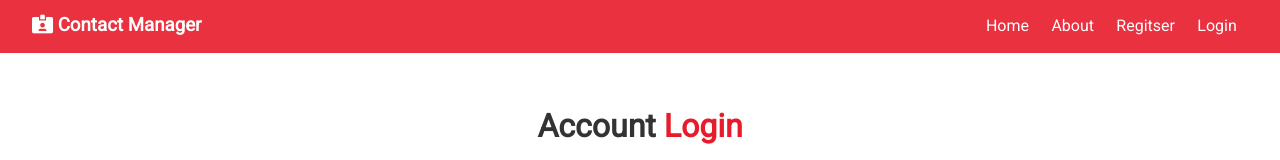
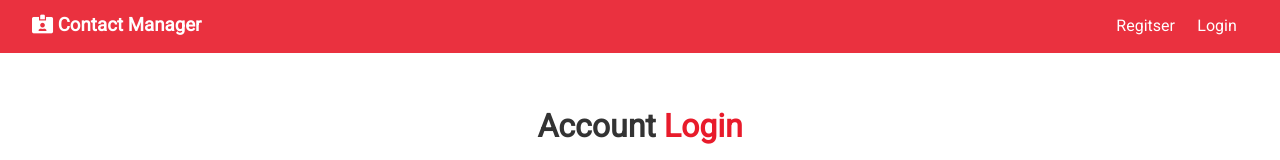
Before and after one commit to AravindMurgan/ContactsStorage-MERN-Stack-, a React (Create React App) app in the folder client/: page /login in a window 1280 px wide. Shown: the top 160 px of the page. Built offline with nearby package versions, Linux system fonts and the light colour scheme.

Commit message:
login-state done

```diff
--- a/client/src/component/layout/Navbar.js
+++ b/client/src/component/layout/Navbar.js
@@ -1,32 +1,57 @@
-import React from 'react';
+import React, { useContext, useEffect, Fragment } from 'react';
 import PropTypes from 'prop-types';
-import {Link} from 'react-router-dom';
+import { Link } from 'react-router-dom';
+import AuthContext from '../.././context/auth/authContext';
 
-export const Navbar = ({title,icon}) => {
+export const Navbar = ({ title, icon }) => {
+	const authContext = useContext(AuthContext);
+
+	const { isAuthenticated, logout, user } = authContext;
+
+    const onLogout = ()=>{
+        logout();
+    }
+
+	const authLinks = (
+		<Fragment>
+			<li>Hello {user && user.name} </li>
+			<li>
+				<a onClick={onLogout} href='#'>
+					<i className='fas fa-sign-out-alt'></i>
+					<span className='hide-sm'>Logout</span>
+				</a>
+			</li>
+		</Fragment>
+	);
+
+	const guestLinks = (
+		<Fragment>
+			<Link to='/register'>Regitser</Link>
+			<Link to='/login'>Login</Link>
+		</Fragment>
+	);
+
 	return (
-        <div className="navbar bg-primary">
+		<div className='navbar bg-primary'>
 			<h3>
-                <i className={icon}></i>  {title}
+				<i className={icon}></i> {title}
 			</h3>
 
 			<ul>
 				<li>
-                    <Link to="/home">Home</Link>
-                    <Link to="/about">About</Link>
-                    <Link to="/register">Regitser</Link>
-                    <Link to="/login">Login</Link>
+					{isAuthenticated ? authLinks : guestLinks}
 				</li>
 			</ul>
 		</div>
-    )
-}
+	);
+};
 
 Navbar.propTypes = {
 	title: PropTypes.string.isRequired,
 	icon: PropTypes.string.isRequired,
-}
+};
 
 Navbar.defaultProps = {
-    title:'Contact Manager',
-    icon: 'fas fa-id-card-alt'
-}
+	title: 'Contact Manager',
+	icon: 'fas fa-id-card-alt',
+};
--- a/client/src/context/auth/authReducer.js
+++ b/client/src/context/auth/authReducer.js
@@ -31,6 +31,7 @@ export default (state, action) => {
 		case REGISTER_FAIL:
 		case AUTH_ERROR:
 		case LOGIN_FAIL:
+		case LOGOUT:
 			localStorage.removeItem('token');
 			return {
 				...state,
--- a/client/src/context/auth/authState.js
+++ b/client/src/context/auth/authState.js
@@ -79,7 +79,7 @@ const AuthState = (props) => {
 		}
 	};
 	//  Logout
-	const logout = async () => {console.log('loginUser')};
+	const logout = async () => dispatch({ type: LOGOUT });
 
 	// Clear Errors
 	const clearErrors = () => dispatch({ type: CLEAR_ERRORS });
```
Lines whose indentation alone changed are shown as unchanged.
